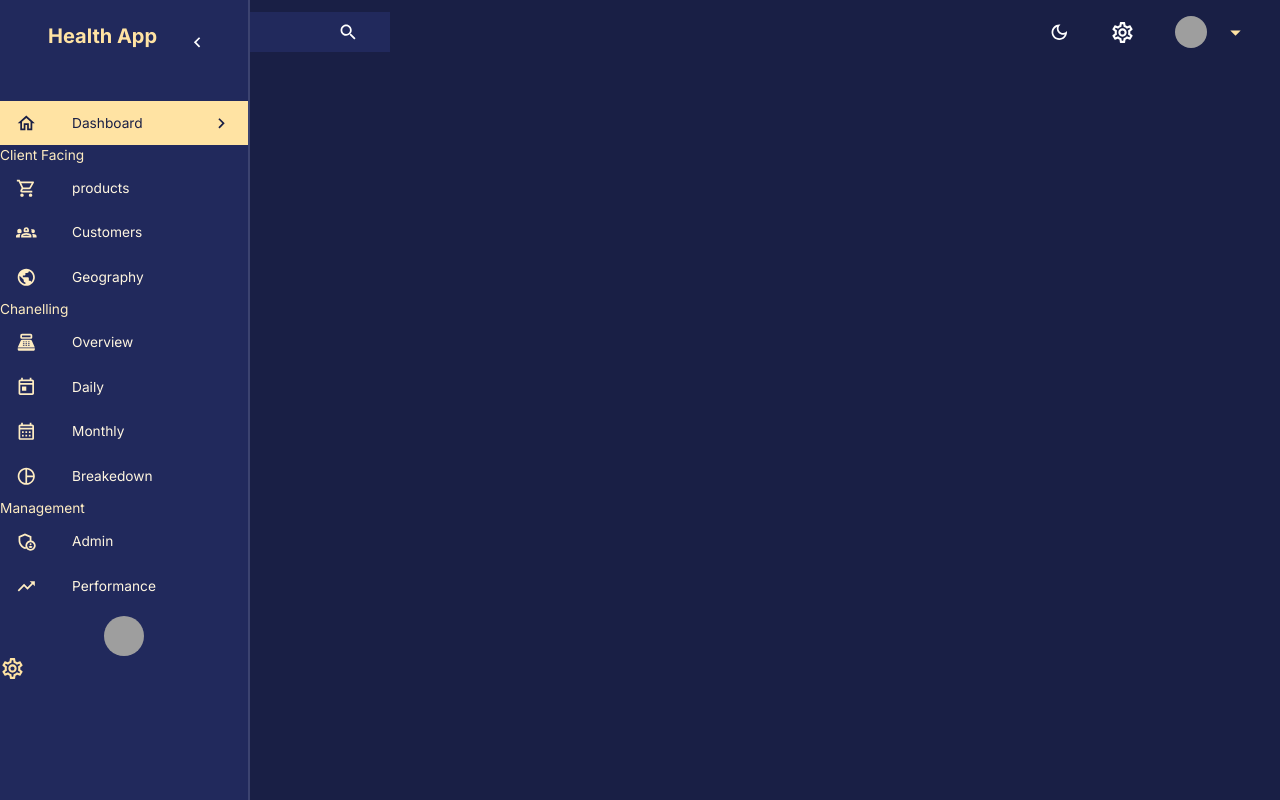
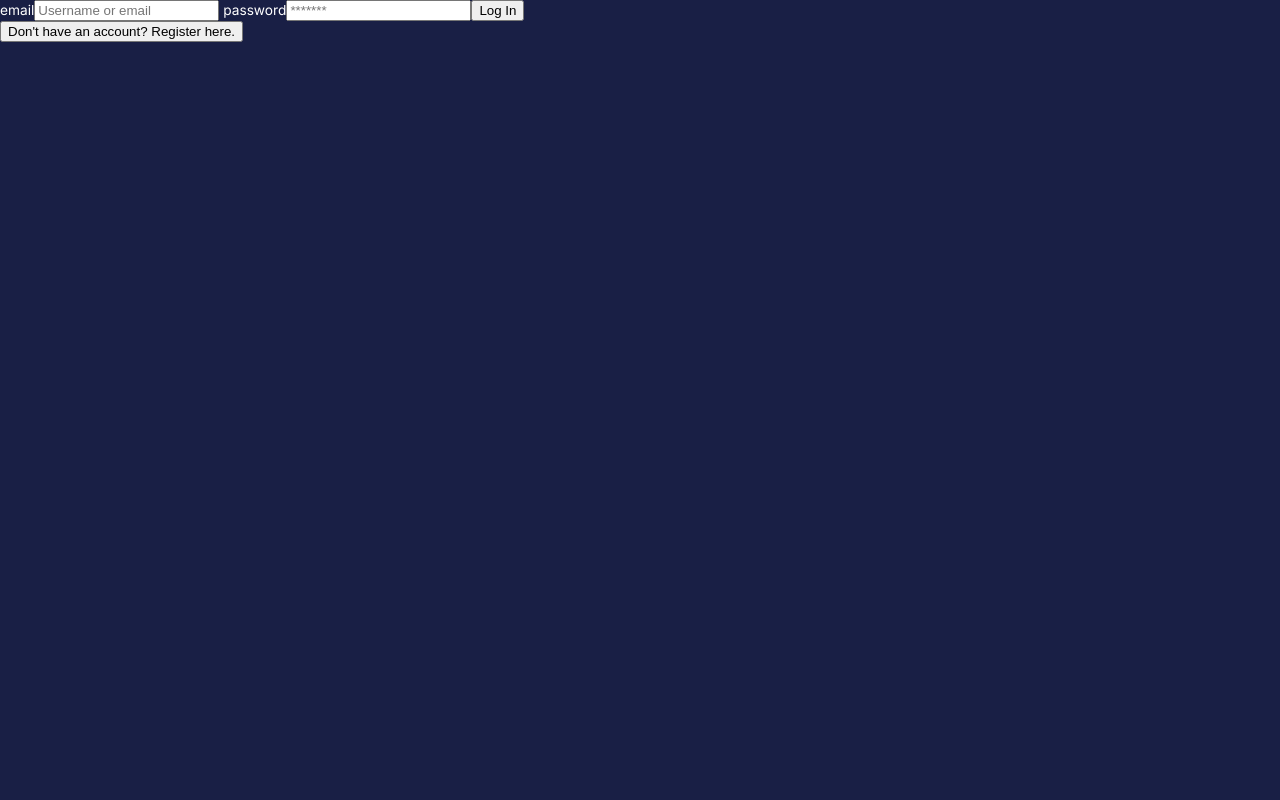
Before and after one commit to OS-Tech-Labs/health-app-frontend, a React (Create React App) app: page / in a window 1280 px wide. Before the commit this address led to /dashboard. Built offline with nearby package versions, Linux system fonts and the light colour scheme; grey boxes are pictures that could not be loaded.

Commit message:
Revert "Revert "Login page added""
This reverts commit 24a7cf1e38e2582dba207c4dab2fd1e7031dae24.

```diff
--- a/package.json
+++ b/package.json
@@ -16,6 +16,7 @@
     "@testing-library/jest-dom": "^5.16.5",
     "@testing-library/react": "^13.4.0",
     "@testing-library/user-event": "^13.5.0",
+    "axios": "^1.3.4",
     "react": "^18.2.0",
     "react-datepicker": "^4.8.0",
     "react-dom": "^18.2.0",
--- a/src/App.js
+++ b/src/App.js
@@ -10,6 +10,8 @@ import { BrowserRouter,Navigate, Routes, Route } from "react-router-dom";
 import { themeSettings } from "./Themes";
 import DashBoard from "./scenes/dashboard/Dashboard";
 import Layout from "./scenes/layout";
+import DashboardHome from "./scenes/dashboard/Dashboard";
+import {Login} from "./scenes/Login";
 
 function App() {
   const mode = useSelector((state) => state.global.mode);
@@ -21,10 +23,10 @@ function App() {
         <ThemeProvider theme = {theme}>
         <CssBaseline/>
         <Routes>
-
+          <Route path="/" element={<Login/>}> </Route>
           <Route element ={<Layout/>}>
-          <Route path= "/" element ={<Navigate to ="/dashboard" replace/>}/>
-          <Route path ="/dashboard" element ={<Dashboard/>}/>
+          <Route path= "/abc" element ={<Navigate to ="/dashboard" replace/>}/>
+          <Route path ="/dashboard" element ={<DashboardHome/>}/>
 
 
 
--- a/src/scenes/Login.jsx
+++ b/src/scenes/Login.jsx
@@ -1,5 +1,6 @@
 import React,{useState} from "react";
-
+import Axios from "axios";
+import { Navigate } from "react-router-dom";
 export const
 Login= (props) => {
     const [email, setEmail] = useState('');
@@ -7,10 +8,20 @@ Login= (props) => {
 
     const handleSubmit =(e) => {
         e.preventDefault();
-        console.log(email);
+        console.log(email, pass);
+        Axios.post("http://localhost:3001/login", {
+        username: email,
+        password: pass,
+    })
+    .then((response)=>{
+        if (response.data.approved){
+            return <Navigate to= "/dashboard" ></Navigate>
+        }
+    })
     }
+
     return (
-        <>
+
             <div className="form-container">
                 <form  className="login-form" onSubmit={handleSubmit}>
                     <label htmlFor= 'email'> email</label>
@@ -21,6 +32,6 @@ Login= (props) => {
                 </form>
                 <button className="link-btn" onClick={() =>props.onFormSwitch('register')}>Don't have an account? Register here. </button>
             </div>
-        </>
+
     )
 }
```
Also changed, not shown: 1 other file (tests, documents, lock files or other folders).
